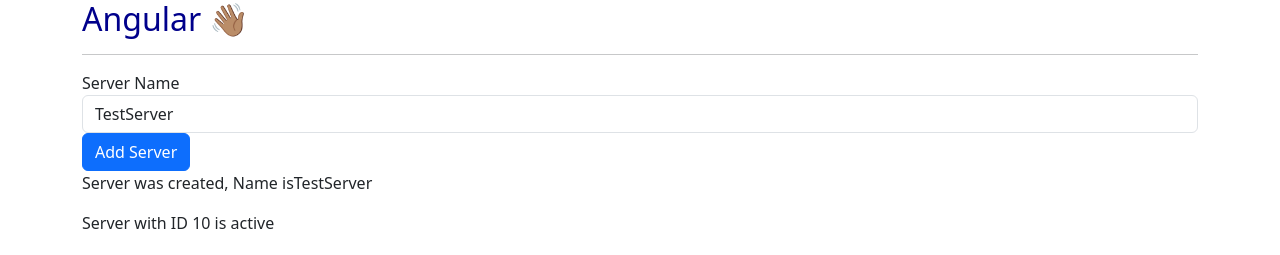
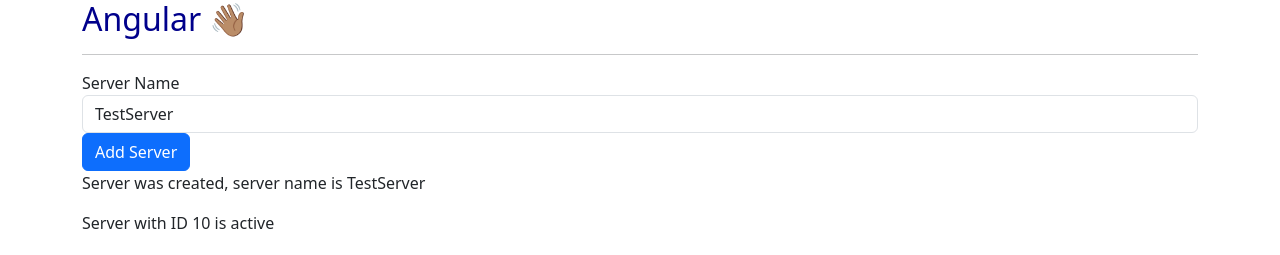
Before and after one commit to Bemo7/ng4-complete-guide, an Angular app: page / in a window 1280 px wide. Both pictures are taken after a click on the button "Add Server". Shown: the top 255 px of the page. Built offline with nearby package versions, Linux system fonts and the light colour scheme.

Commit message:
02 The Basics - Using ngIf to Output Data Conditionally

```diff
--- a/src/app/servers/servers.component.html
+++ b/src/app/servers/servers.component.html
@@ -11,8 +11,8 @@
   Add Server
 </button>
 <!-- <p [innerText] = "!allowNewServer"></p> -->
-
-<p>{{ serverCreationStatus }}</p>
+<!-- <p>{{ serverCreationStatus }}</p> -->
+<p *ngIf="serverCreated">Server was created, server name is {{serverName}}</p>
 
 <app-server></app-server>
 <app-server></app-server>
--- a/src/app/servers/servers.component.ts
+++ b/src/app/servers/servers.component.ts
@@ -10,7 +10,8 @@
 export class ServersComponent {
   allowNewServer: boolean = false;
   serverCreationStatus: string = 'No server was created';
-  serverName = 'TestServer';
+  serverName: string = 'TestServer';
+  serverCreated: boolean = false
 
   constructor() {
     setTimeout(() => {
@@ -19,6 +20,7 @@
   }
 
   onCreateServer() {
+    this.serverCreated = true
     this.serverCreationStatus = 'Server was created, Name is' + this.serverName;
   }
 
```
